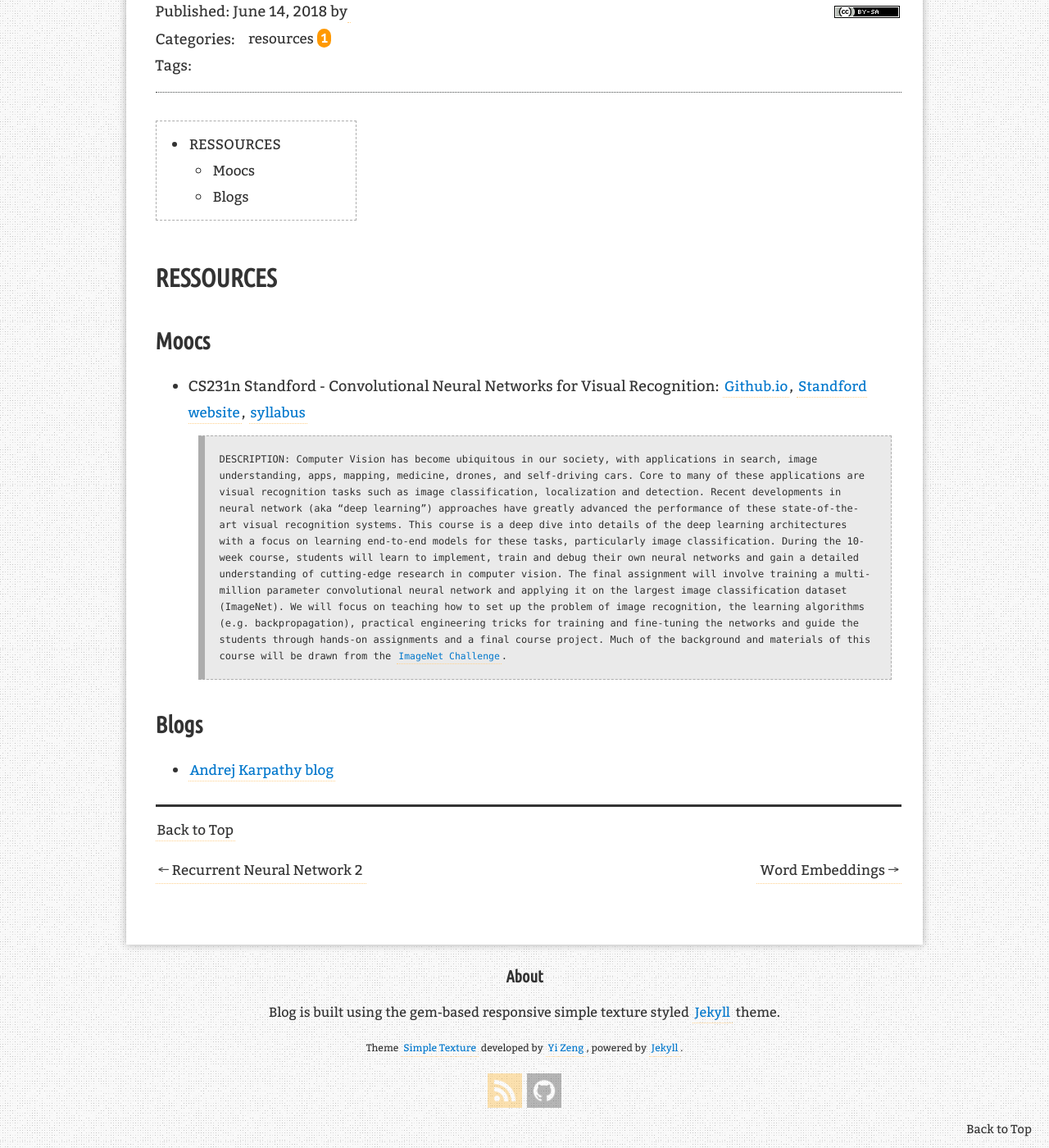
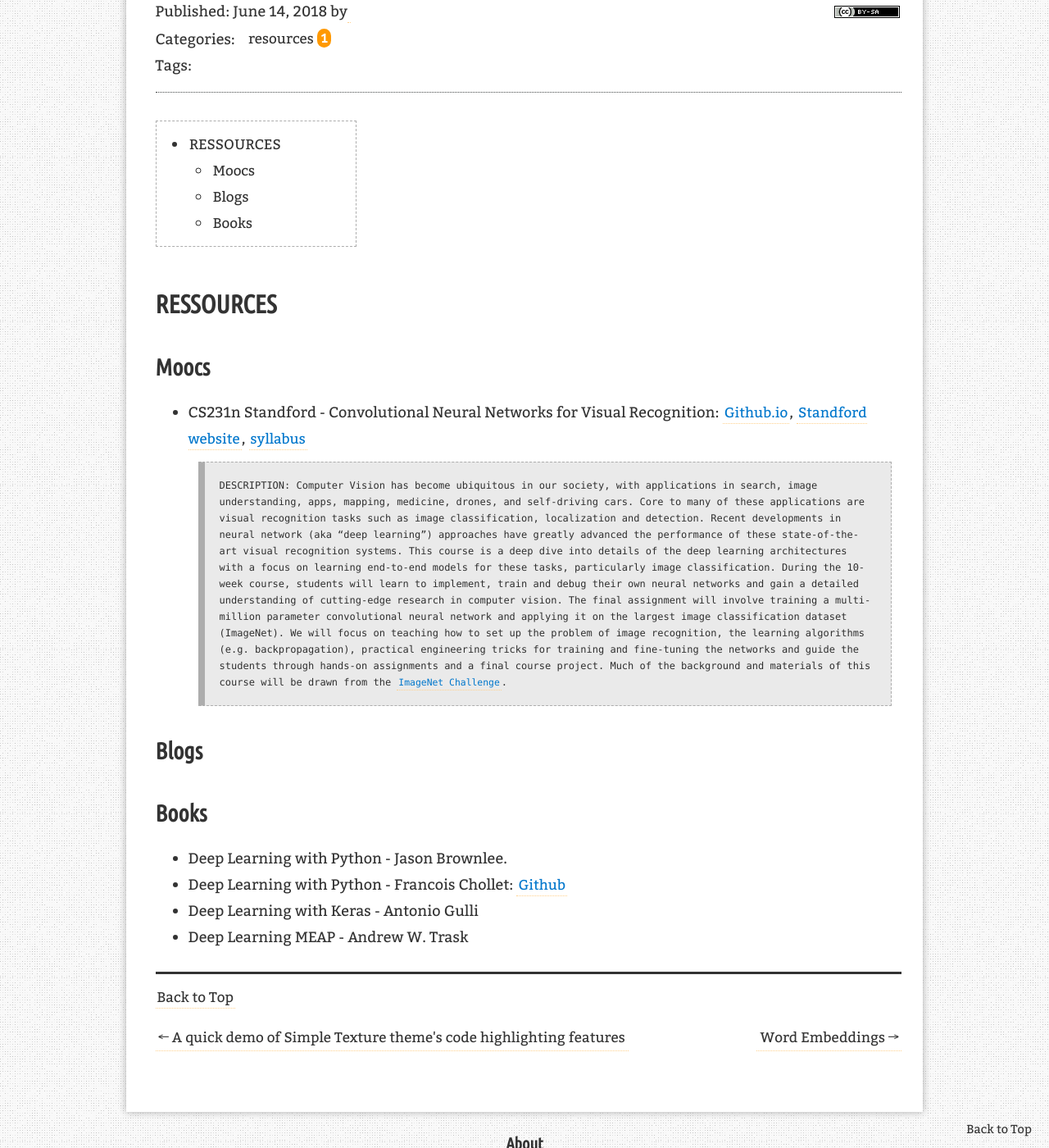
Before and after one commit to phamcong/hungerdata, a Jekyll site: the page built from resources/_posts/2018-06-14-ressources.md, in a window 1280 px wide and 1400 px high, scrolled down 208 px. Shown: the whole window at 82% size. Built offline with Jekyll 4.4.1, drawn with Linux system fonts in a browser that asks for light colours; comment, search, counter and statistics services are not loaded.

Commit message:
update posts

```diff
--- a/resources/_posts/2018-06-14-ressources.md
+++ b/resources/_posts/2018-06-14-ressources.md
@@ -21,4 +21,9 @@
 
 ## Blogs
 
-* [Andrej Karpathy blog](http://karpathy.github.io/)
+## Books
+
++ Deep Learning with Python - Jason Brownlee.
++ Deep Learning with Python - Francois Chollet: [Github](https://l.facebook.com/l.php?u=https%3A%2F%2Fgithub.com%2Ffchollet%2Fdeep-learning-with-python-notebooks&h=AT37mPmfCxlWoFPRmFlW5zN696nDcf2zW44cN7BzQQae_j_kAz3zlUN6Mg1bSPQ1DmMa0KJ0If8Kki3donNGvTRwQzThunYL_LGF6aHw059_46VBsHaq6qnoqcH9WNhFG86QdxZrQWE)
++ Deep Learning with Keras - Antonio Gulli
++ Deep Learning MEAP - Andrew W. Trask
```
Also changed, not shown: deep-Learning/rnn/_posts/2018-06-13-rnn.md (deleted, +0 -11 lines), deep-Learning/rnn/_posts/2018-06-13-rnn2.md (deleted, +0 -11 lines), deep-Learning/rnn/_posts/2018-06-18-rnn2.md (added, +29 -0 lines), deep-Learning/rnn/_posts/2018-06-19-sequence-2-sequence-attention-mechanisms.md (added), 5 other files.
